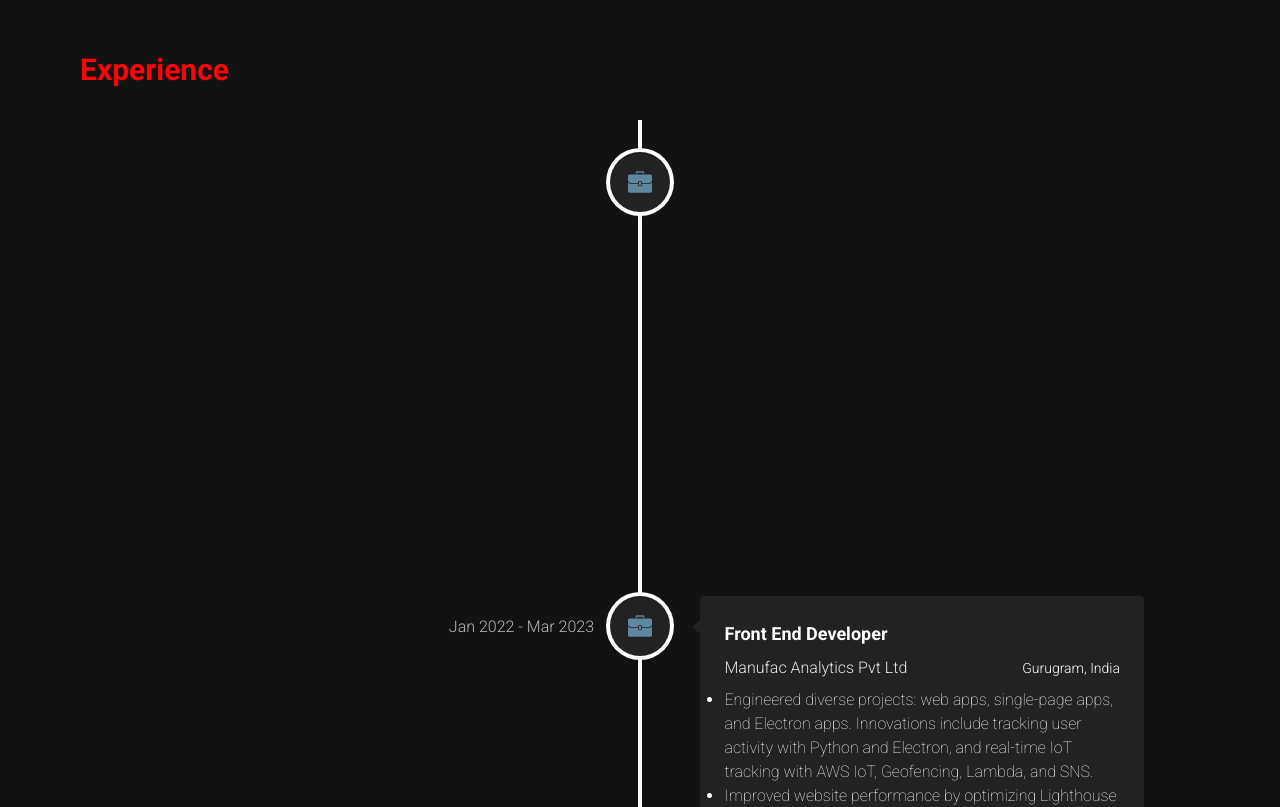
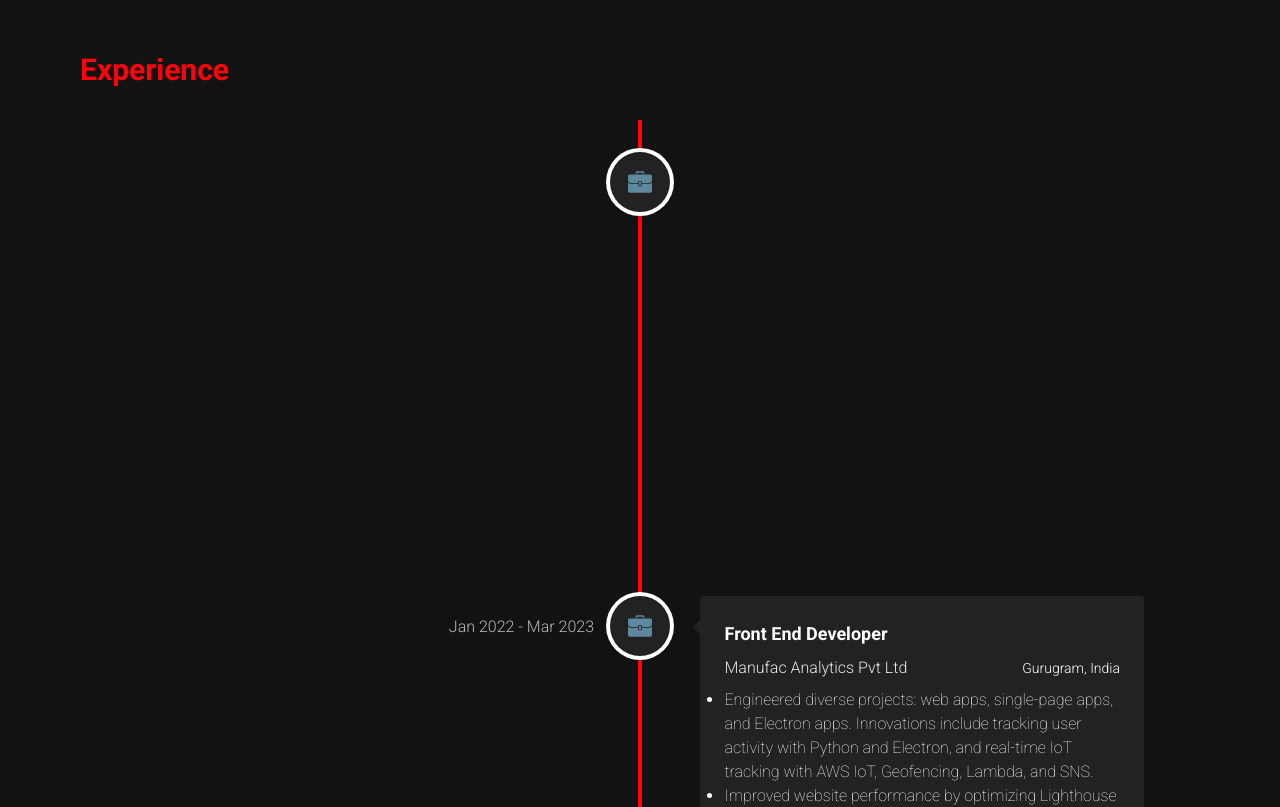
Before and after one commit to qur786/portfolio, a React (Vite) app: page / in a window 1280 px wide. Shown: the part 2380-3187 px from the top of the page. Built offline with nearby package versions, Linux system fonts and the light colour scheme.

Commit message:
refactor: update color of time-line

```diff
--- a/src/components/Experience/index.tsx
+++ b/src/components/Experience/index.tsx
@@ -11,7 +11,7 @@ export function Experience(): JSX.Element {
   return (
     <div id="skills" className="px-4 py-8 flex flex-col gap-8">
       <h2 className="text-3xl text-[#FF020A] font-bold">Experience</h2>
-      <VerticalTimeline>
+      <VerticalTimeline lineColor="#FF020A">
         <ExperienceItem
           date="Apr 2023 - Sept 2023"
           icon={<JobIcon />}
```
